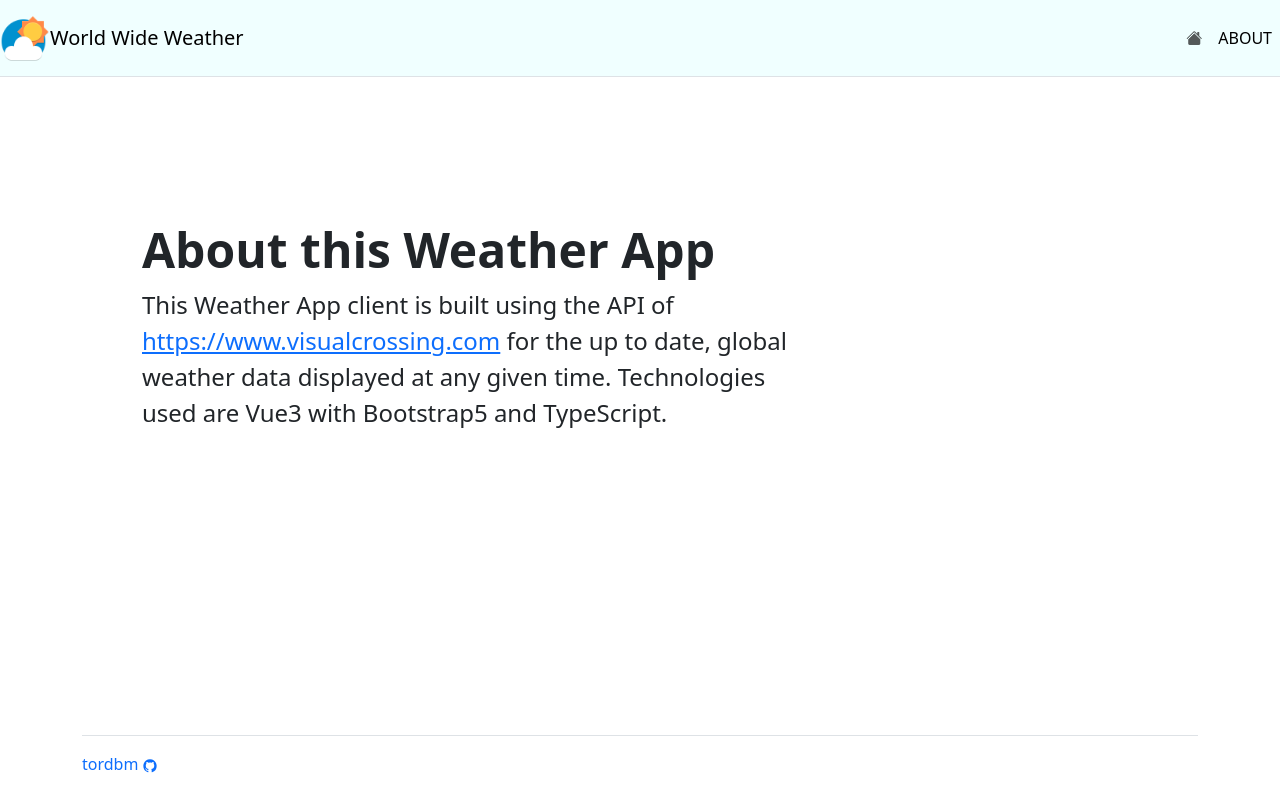
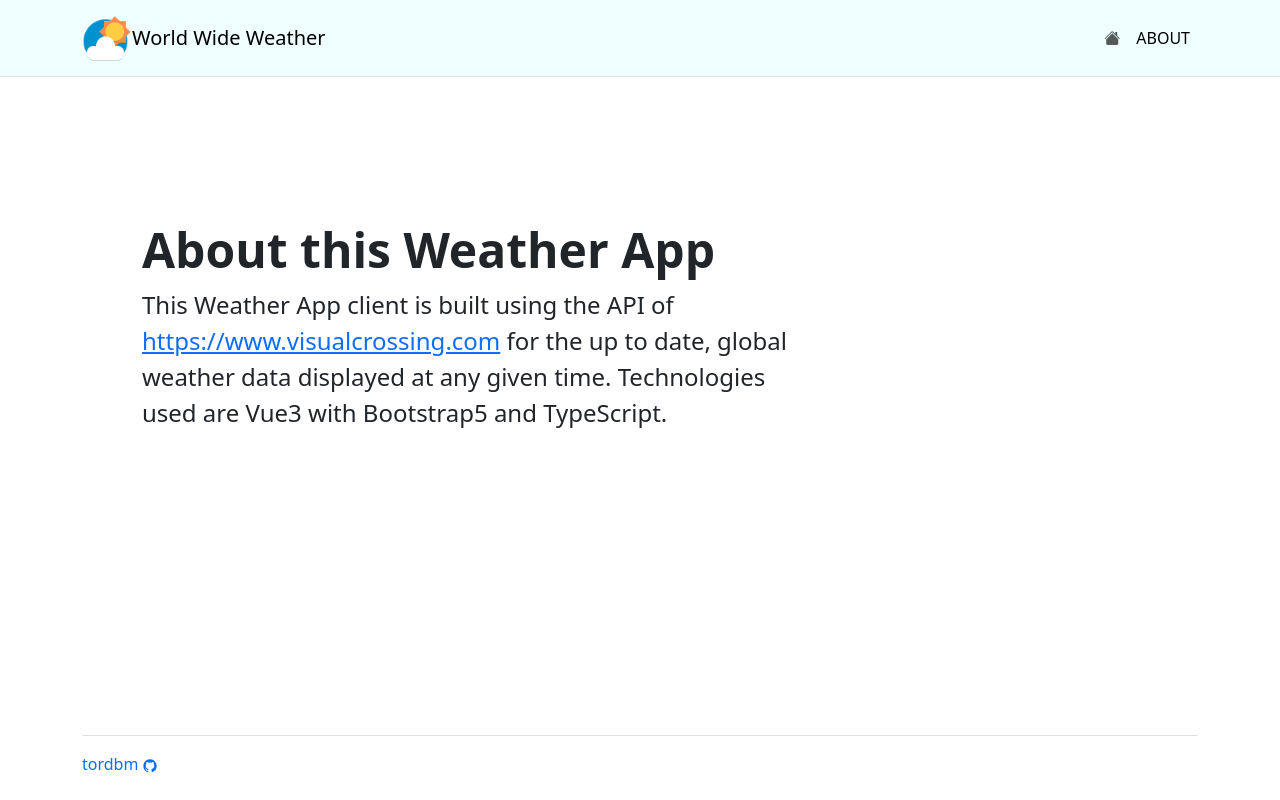
Before and after one commit to tordbm/WeatherApp-client, a Vue app: page /WeatherApp-client/about in a window 1280 px wide. Built offline with nearby package versions, Linux system fonts and the light colour scheme.

Commit message:
fix navbar

```diff
--- a/src/components/Nav.vue
+++ b/src/components/Nav.vue
@@ -1,10 +1,11 @@
 <template>
-  <nav
-    class="navbar navbar-expand-lg mb-4 border-bottom"
+  <div
+    class="navbar navbar-expand-lg border-bottom mb-4"
     style="background-color: azure">
+    <nav class="container">
       <router-link
         :to="routes[0].path"
-      class="navbar-brand d-flex align-items-center text-decoration-none">
+        class="navbar-brand d-flex align-items-center">
         <img
           src="@/icons/partially-sunny.png"
           alt="Sun behind cloud"
@@ -40,6 +41,7 @@
         </ul>
       </div>
     </nav>
+  </div>
 </template>
 
 <script lang="ts" setup>
```
Lines whose indentation alone changed are shown as unchanged.
